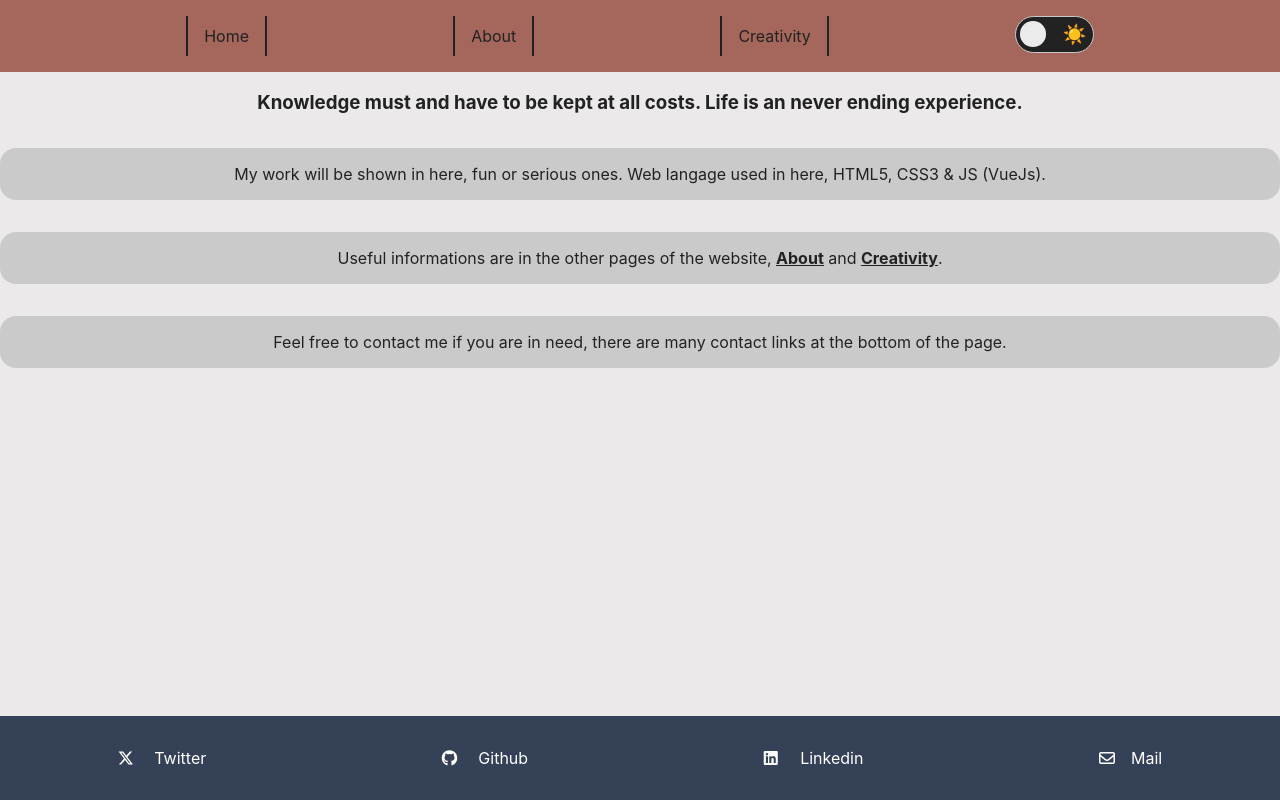
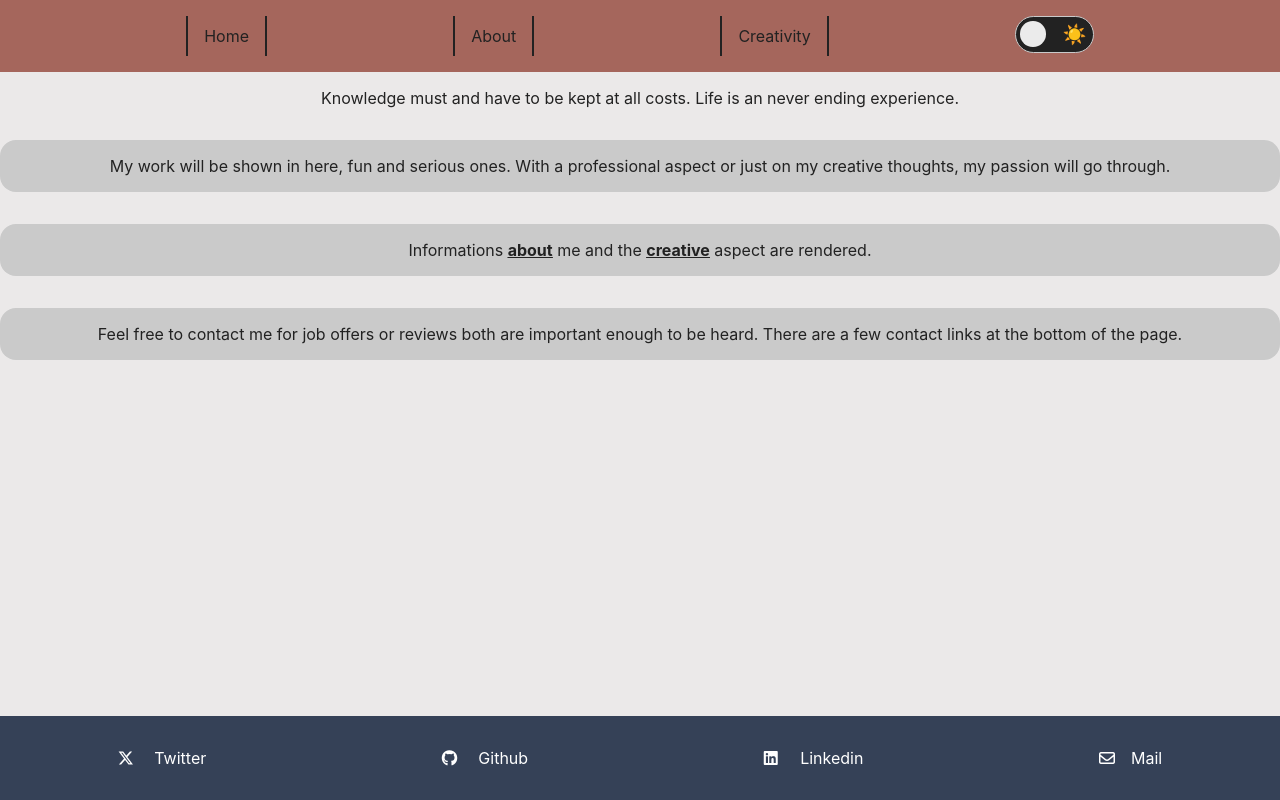
Before and after one commit to Matthias-Geslin/MatthMyHub, a Vue app: page / in a window 1280 px wide. Built offline with nearby package versions, Linux system fonts and the light colour scheme.

Commit message:
update
html tag added
P Content edit

```diff
--- a/src/components/HomeTempHub.vue
+++ b/src/components/HomeTempHub.vue
@@ -5,14 +5,14 @@ import HomeTemp from './HomeTemp.vue'
 <template>
   <HomeTemp>
     <template #heading>
-      <h3>Knowledge must and have to be kept at all costs. Life is an never ending experience.</h3>
+      <blockquote>Knowledge must and have to be kept at all costs. Life is an never ending experience.</blockquote>
     </template>
 
     <template #content>
       <article class="baseContent home">
-        <p>My work will be shown in here, fun or serious ones. Web langage used in here, HTML5, CSS3 & JS (VueJs).</p>
-        <p>Useful informations are in the other pages of the website, <b><RouterLink to="/about"><u>About</u></RouterLink></b> and <b><RouterLink to="/creativity"><u>Creativity</u></RouterLink></b>.</p>
-        <p>Feel free to contact me if you are in need, there are many contact links at the bottom of the page.</p>
+        <p>My work will be shown in here, fun and serious ones. With a professional aspect or just on my creative thoughts, my passion will go through.</p>
+        <p>Informations <b><RouterLink to="/about"><u>about</u></RouterLink></b> me and the <b><RouterLink to="/creativity"><u>creative</u></RouterLink></b> aspect are rendered.</p>
+        <p>Feel free to contact me for job offers or reviews both are important enough to be heard. There are a few contact links at the bottom of the page.</p>
       </article>
     </template>
   </HomeTemp>
```
